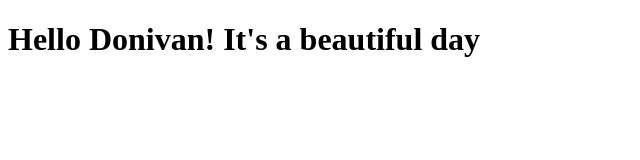
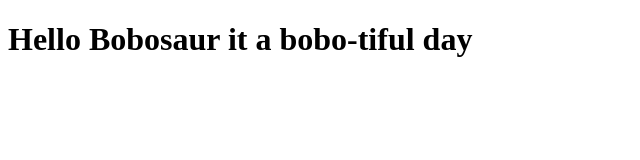
Before and after one commit to saintcorpz/courseratest2, a plain HTML site: page site/index.html in a window 1280 px wide. Shown: the whole page, without its empty margins (0-640 px from the left). Drawn offline with Linux system fonts and the light colour scheme.

Commit message:
Update index.html

```diff
--- a/site/index.html
+++ b/site/index.html
@@ -4,6 +4,6 @@
 	<title>Hello Donivan!</title>
 </head>
 <body>
-<h1> Hello Donivan! It's a beautiful day </h1>
+<h1> Hello Bobosaur it a bobo-tiful day </h1>
 </body>
 </html>
```
